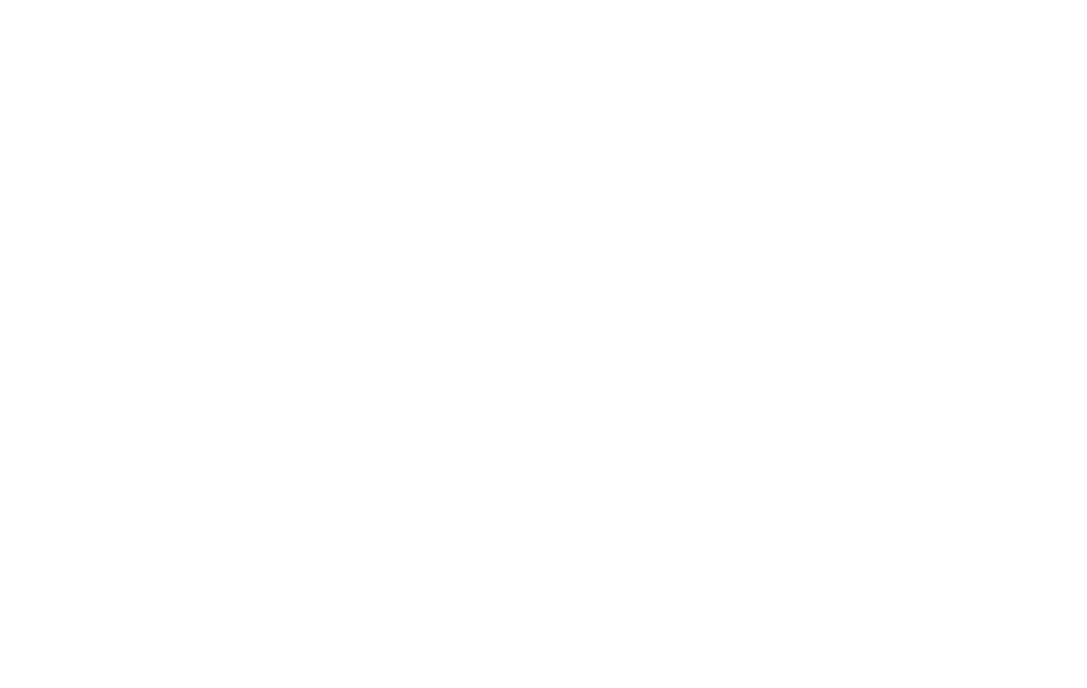
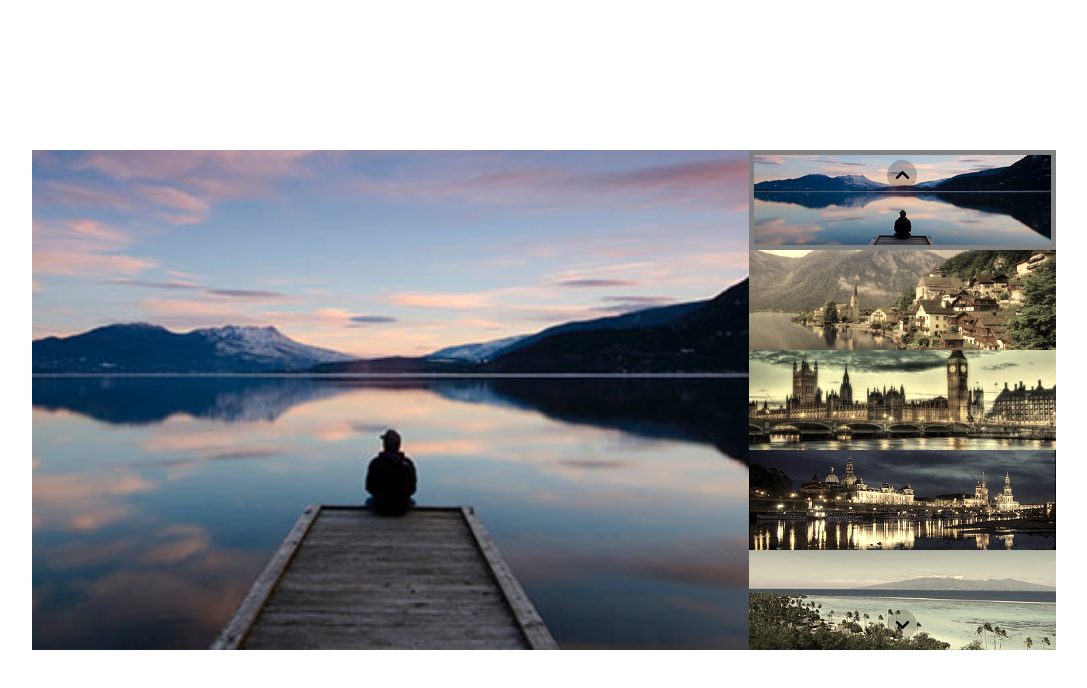
Before and after one commit to antoniogiachin/js-array-carousel, a plain HTML site: page index.html in a window 1280 px wide. Shown: the whole page, without its empty margins (96-1183 px from the left). Drawn offline with Linux system fonts and the light colour scheme.

Commit message:
stile di massima completato

```diff
--- a/index.html
+++ b/index.html
@@ -1,6 +1,7 @@
 <!DOCTYPE html>
 <html lang="en">
 <head>
+    <link rel="stylesheet" href="https://cdnjs.cloudflare.com/ajax/libs/font-awesome/5.15.4/css/all.min.css" integrity="sha512-1ycn6IcaQQ40/MKBW2W4Rhis/DbILU74C1vSrLJxCq57o941Ym01SwNsOMqvEBFlcgUa6xLiPY/NS5R+E6ztJQ==" crossorigin="anonymous" referrerpolicy="no-referrer" />
     <link rel="stylesheet" href="style.css">
     <meta charset="UTF-8">
     <meta http-equiv="X-UA-Compatible" content="IE=edge">
@@ -9,6 +10,50 @@
 </head>
 <body>
 
+    <div class="container">
+        <div class="row">
+            <div class="col-70">
+                <!-- immagini -->
+                <img src="img/01.jpg" alt="img-1" class="img-big active">
+                <img src="img/02.jpg" alt="img-1" class="img-big">
+                <img src="img/03.jpg" alt="img-1" class="img-big">
+                <img src="img/04.jpg" alt="img-1" class="img-big">
+                <img src="img/05.jpg" alt="img-1" class="img-big">
+                <!-- descrizione -->
+                <div class="description">
+                    <span class="country">Ciao a tutti</span>
+                    <p class="country-text">Lorem ipsum dolor sit amet consectetur adipisicing elit. Quae earum, quas, id natus illum ducimus ullam fuga aut architecto ut eum a ratione debitis temporibus. Architecto quia sit est eum!</p>
+                </div>
+            </div>
+            <div class="col-30">
+
+                <!-- buttons up and down -->
+                <div class="up">
+                    <i class="fas fa-chevron-up"></i>
+                </div>
+                <div class="down">
+                    <i class="fas fa-chevron-down"></i>
+                </div>
+
+                <!-- immagini destra -->
+                <div class="col-right">
+                    <img src="img/01.jpg" alt="img-rg-1" class="img-thumb active">
+                </div>
+                <div class="col-right">
+                    <img src="img/02.jpg" alt="img-rg-2" class="img-thumb">
+                </div>
+                <div class="col-right">
+                    <img src="img/03.jpg" alt="img-rg-3" class="img-thumb">
+                </div>
+                <div class="col-right">
+                    <img src="img/04.jpg" alt="img-rg-4" class="img-thumb">
+                </div>
+                <div class="col-right">
+                    <img src="img/05.jpg" alt="img-rg-5" class="img-thumb">
+                </div>
+            </div>
+        </div>
+    </div>
 
 
 
--- a/style.css
+++ b/style.css
@@ -0,0 +1,114 @@
+*{
+    box-sizing: border-box;
+    margin: 0;
+    padding: 0;
+    font-family: Arial, Helvetica, sans-serif;
+}
+
+
+/*generali*/
+.container{
+    width: 80%;
+    height: 100vh;
+    margin: auto;
+    display: flex;
+    align-items: center;
+}
+
+.row{
+    width: 100%;
+    height: 500px;
+    display: flex;
+}
+
+/* col-70 */
+.col-70{
+    width: 70%;
+    height: 100%;
+    position: relative;
+}
+
+/* img col-70 */
+.img-big{
+    width: 100%;
+    height: 100%;
+    object-fit: cover;
+    display: none;
+}
+
+.img-big.active{
+    display: block;
+}
+
+ /* description col-70 */
+.description{
+    text-align: right;
+    position: absolute;
+    bottom: 20px;
+    right: 20px;
+    width: 80%;
+    color: #fff;
+}
+
+.country, .country-text{
+    display: none;
+}
+
+.country.active, .country-text.active{
+    display: block;
+}
+
+
+/* col-30  */
+.col-30{
+    width: 30%;
+    height: 100%;
+    display: flex;
+    flex-direction: column;
+    position: relative;
+}
+
+.col-right{
+    width: 100%;
+    height: 100px;
+}
+
+.up , .down{
+    position: absolute;
+    left: 50%;
+    transform: translateX(-50%);
+    width: 30px;
+    height: 30px;
+    display: flex;
+    justify-content: center;
+    align-items: center;
+    background-color: rgba(0, 0, 0, 0.2);
+    border-radius: 50%;
+    cursor: pointer;
+    z-index: 999;
+}
+
+.up:hover, .down:hover{
+    background-color: white;
+}
+
+.up{
+    top: 10px;
+}
+
+.down{
+    bottom: 10px;
+}
+
+/* img - col-30 */
+.img-thumb{
+    width: 100%;
+    height: 100%;
+    object-fit: cover;
+    filter: sepia(0.8);
+}
+
+.img-thumb.active{
+    border: 5px solid grey;
+    filter: sepia(0);
+}
```
